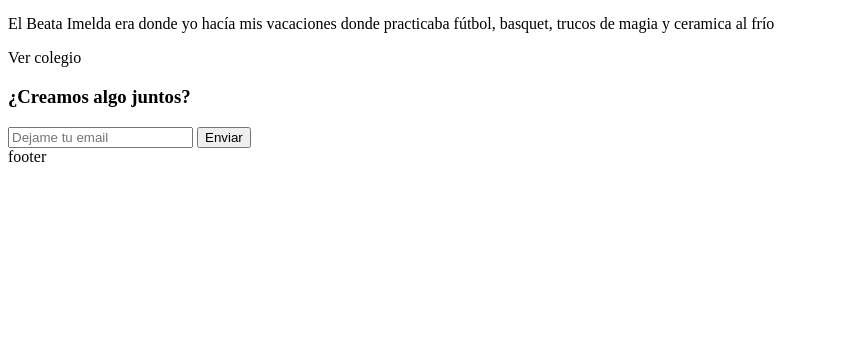
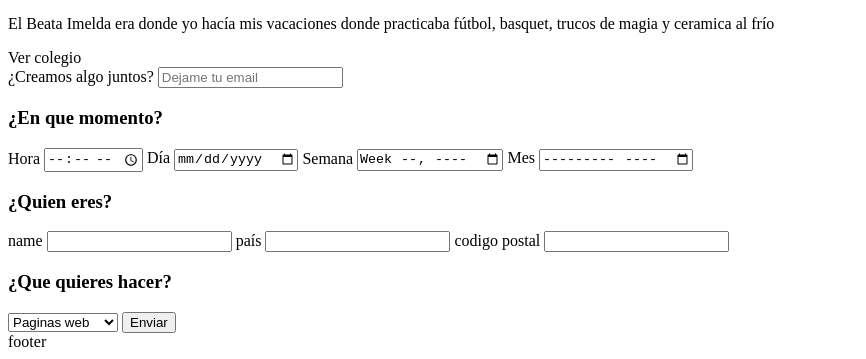
Before and after one commit to gabrielelcrack/gabrielelcrack.github.io, a plain HTML site: page index.html in a window 1280 px wide. Shown: the part 697-1056 px from the top of the page, without its empty margins (0-866 px from the left). Before the commit the page ends 871 px from the top, so only its background shows below. Drawn offline with Linux system fonts and the light colour scheme.

Commit message:
Termine el formulario de mi pagina web

```diff
--- a/index.html
+++ b/index.html
@@ -7,6 +7,7 @@
         <title>Hola soy Gabriel Murillo</title>
         <meta name="viewport" content="width=device-width, inicial scale=1.0">
         <link rel="icon" type="image/png" href="images/favicon.PNG">
+        <link rel="stylesheet" href="css/styles.css">
     </head>
     <body>
         <header>
@@ -29,6 +30,7 @@
             </nav>
             </div>
         </header>
+        <main>
         <section>
             <h1>Hola¡ Soy <strong>Gabriel Murillo</strong>
                  <br>desarrolador<strong></strong> web</strong>
@@ -65,12 +67,49 @@
             </article>
             </section>
         <section>
-            <form action="/suscripción/">
-                <h3>¿Creamos algo juntos?</h3>
-                <input type="email" placeholder="Dejame tu email" id="email">
+            <form action="">
+                <label for="email">
+                  <span>¿Creamos algo juntos?</span>
+                  <input type="email" placeholder="Dejame tu email" id="email" required>
+                </label>
+                <h3>¿En que momento?</h3>
+                <label for="hora"></label>
+                <span>Hora</span>
+                <input type="time" id="hora" name="hora" required>
+                <label for="dia">
+                <span>Día</span>
+                <input type="date" id="dia" name="dia" required>
+                </label>
+                <label for="semana"></label>
+                <span>Semana</span>
+                <input type="week" id="semana" name="semana" required>
+                <label for="mes">
+                    <span>Mes</span>
+                    <input type="month" id="mes" name="mes" required>
+                </label>
+                <h3>¿Quien eres?</h3>
+                <label for="nombre">
+                     <span>name</span>
+                     <input type="text" required autocomplete="name">
+                    </label>
+                <label for="pais">
+                    <span>país</span>
+                    <input type="text" autocomplete="country" required>
+                </label>
+                <label for="codigo postal">
+                    <span>codigo postal</span>
+                    <input type="number" autocomplete="postal-code" required>
+                </label>
+                <h3>¿Que quieres hacer?</h3>
+                <select name="cosas" id="cosas" required>
+                    <option value="Paginas web">Paginas web</option>
+                    <option value="Landing pages">Landing pages</option>
+                    <option value="Blogs">blogs</option>
+                </select>
                 <button>Enviar</button>
             </form>
         </section>
+    </main>
         <footer>footer</footer>
     </body>
 </html>
```
